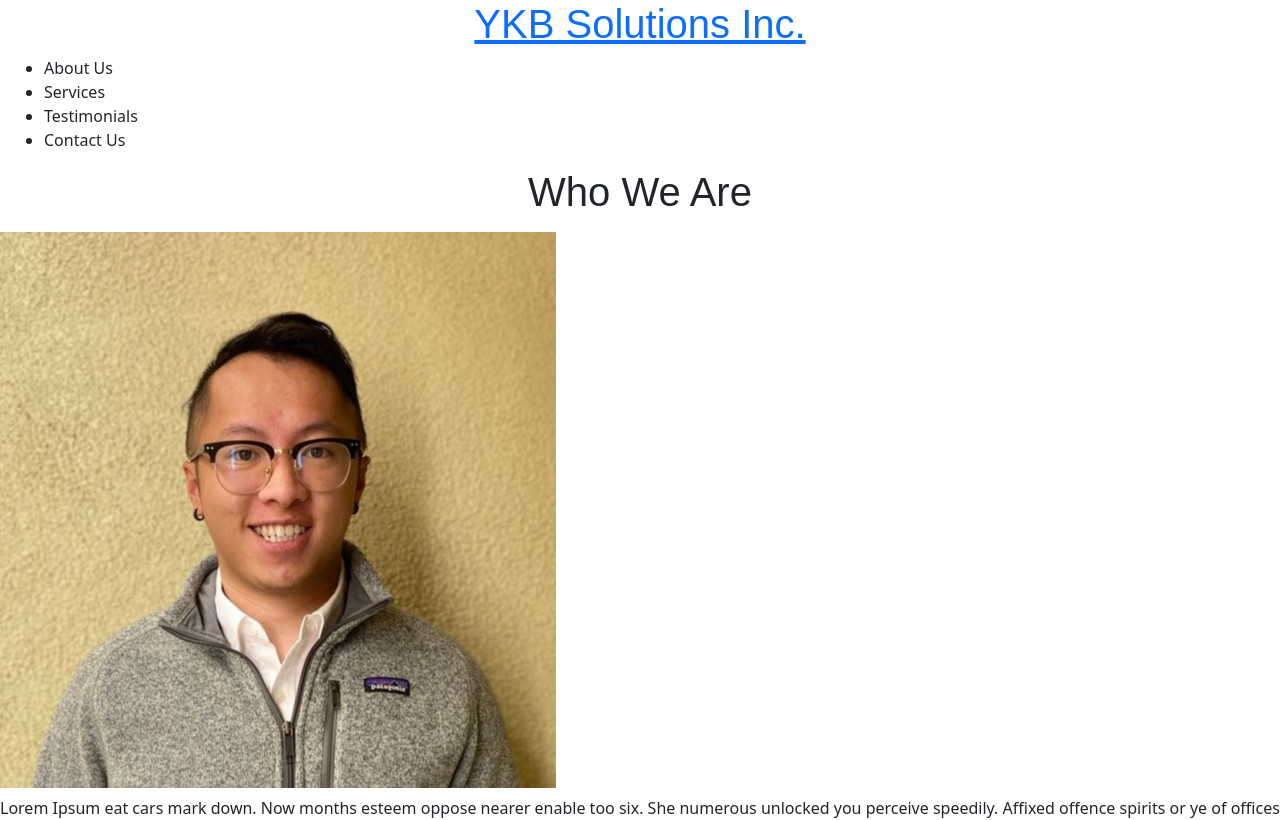
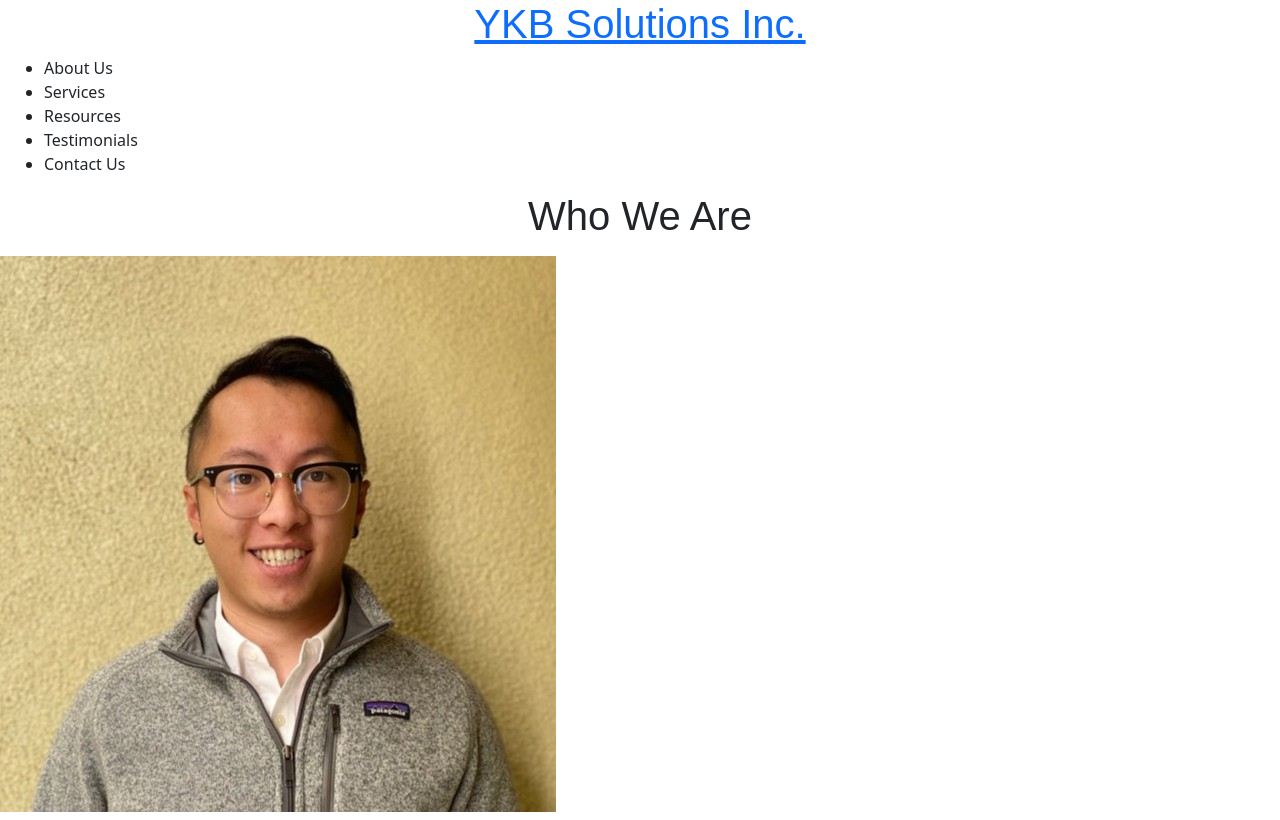
Before and after one commit to jermeewinn/YKB-solutions, a React (Create React App) app: page / in a window 1280 px wide. Shown: the top 820 px of the page. Built offline with nearby package versions, Linux system fonts and the light colour scheme.

Commit message:
Created initial file structure for Resources component

```diff
--- a/src/App.js
+++ b/src/App.js
@@ -4,6 +4,7 @@
 import Nav from './components/Nav';
 import About from './components/About';
 import Services from './components/Services';
+import Resources from './components/Resources';
 import Testimonials from './components/Testimonials';
 import Contact from './components/Contact';
 import Footer from './components/Footer';
@@ -20,6 +21,10 @@
     {
       name: "Services",
       description: "Here's a summary of our services"
+    },
+    {
+      name: "Resources",
+      description: "Our catalog of our resources to help you get started with your career transition"
     },
     {
       name: "Testimonials",
@@ -39,6 +44,9 @@
     }
     if (currentCategory.name === 'Services') {
       return <Services currentCategory={currentCategory} />;
+    }
+    if (currentCategory.name === 'Resrouces') {
+      return <Resources currentCategory={currentCategory} />;
     }
     if (currentCategory.name === 'Testimonials') {
       return <Testimonials currentCategory={currentCategory} />;
--- /dev/null
+++ b/src/components/Resources/index.js
@@ -0,0 +1,7 @@
+import React from 'react';
+
+function Resources() {
+
+};
+
+export default Resources;
```
